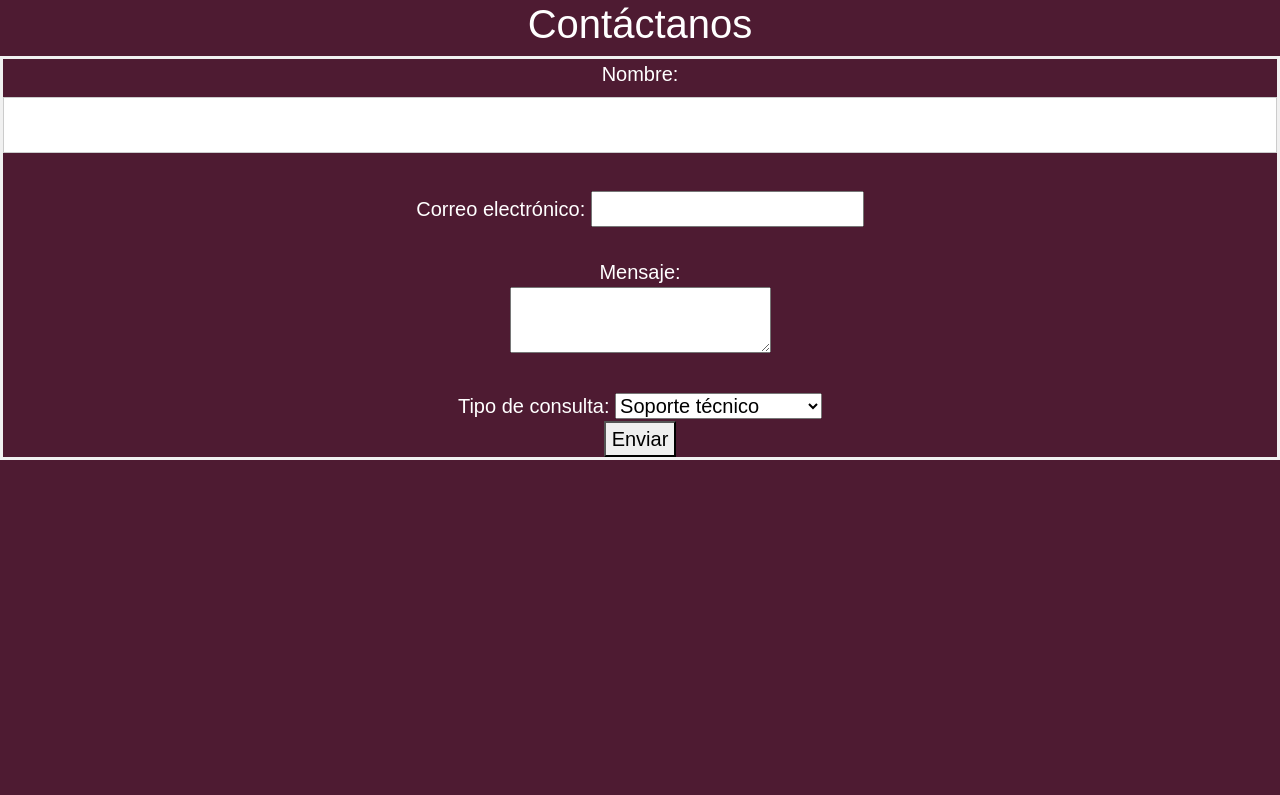
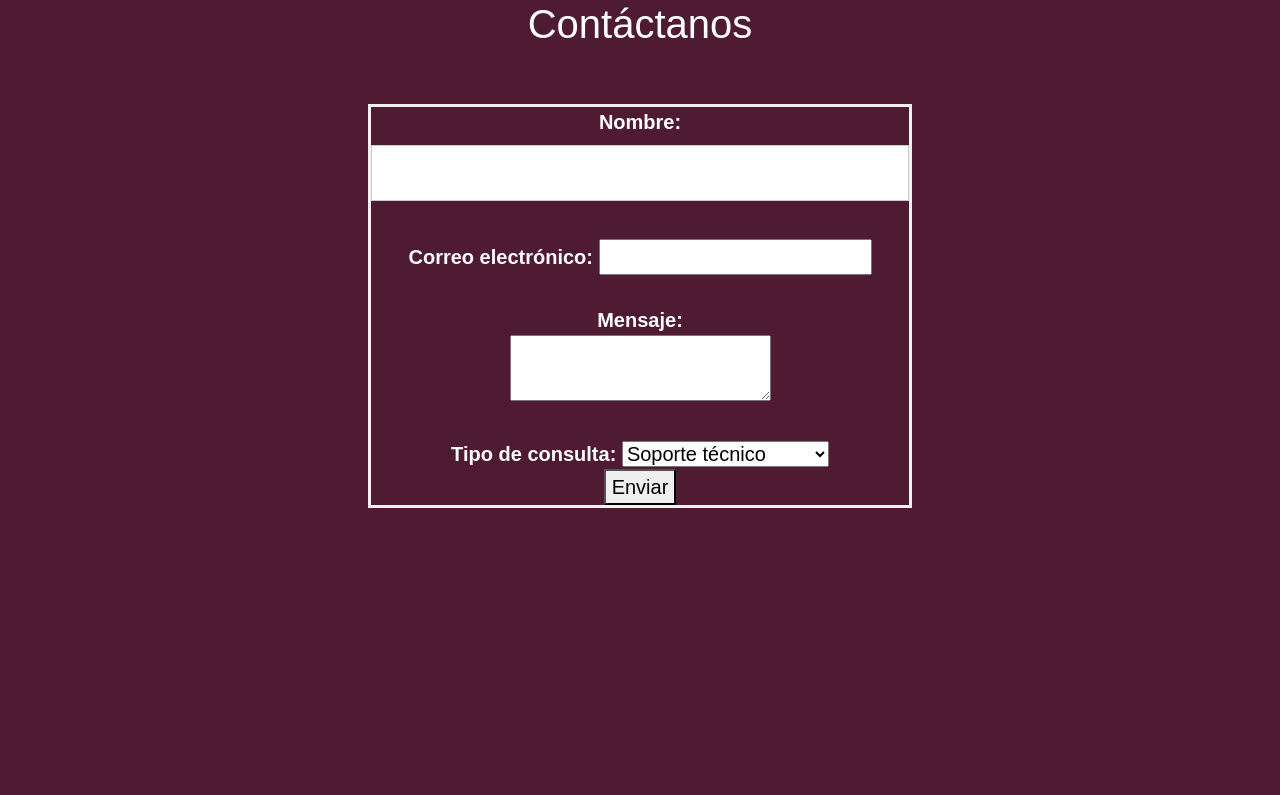
Before and after one commit to LordDysK/proyecto_django, a Django app: page /newPage/contacto in a window 1280 px wide. Shown: the part 106-901 px from the top of the page. Run offline with Django 4.2, Linux system fonts and the light colour scheme; some libraries are stand-ins or nearby versions.

Commit message:
Update contacto.html

```diff
--- a/DjangoClase-main/newPage/templates/pages/contacto.html
+++ b/DjangoClase-main/newPage/templates/pages/contacto.html
@@ -56,10 +56,10 @@
     </nav>
 
     <h1>Contáctanos</h1>
-
+    <div class='col-lg-6 text-center mx-auto fw-bolder p-5'>
       <form>
         <label for="nombre">Nombre:</label>
-      <input type="text" id="nombre" name="nombre" onblur="validarcampon(this)" />
+        <input class="col-md-6" type="text" id="nombre" name="nombre" onblur="validarcampon(this)" />
         <span id="mensaje-error" style="color: red"></span>
         <br /><br />
 
@@ -78,7 +78,7 @@
 
         <button type="submit">Enviar</button>
       </form>
-
+    </div>
     <br /><br /><br /><br /><br /><br /><br /><br /><br /><br /><br />
     <ul>
       <li>Dirección: 666 Street Fighter, Viña del mar, Narnia</li>
```
Lines whose indentation alone changed are shown as unchanged.
